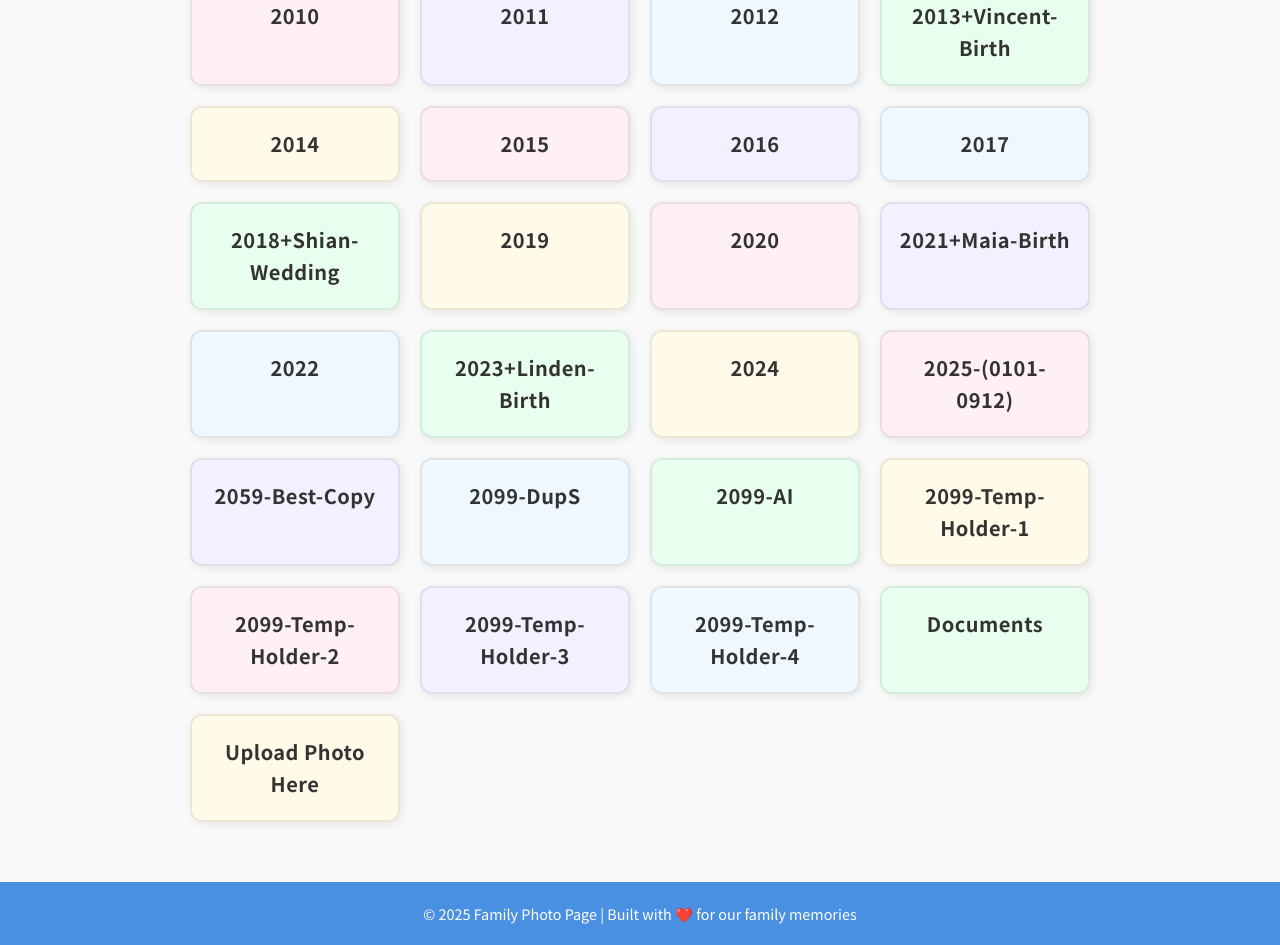
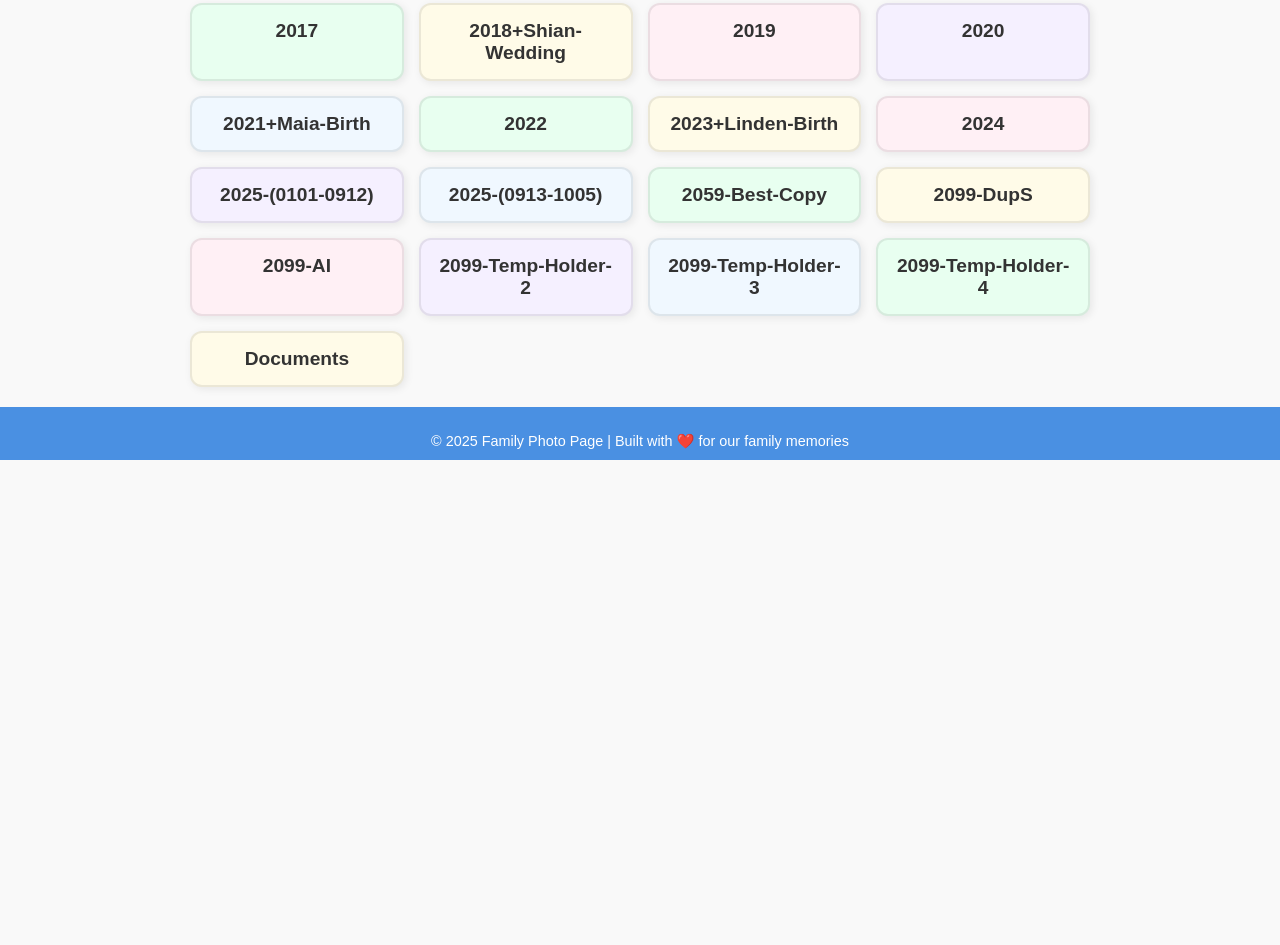
Before and after one commit to Shian2025/Family-Photo, a plain HTML site: page secret.html in a window 1280 px wide. Shown: the part 526-1471 px from the top of the page. After the commit the page ends 986 px from the top, so only its background shows below. Drawn offline with Linux system fonts and the light colour scheme.

Commit message:
Add files via upload

```diff
--- a/secret.html
+++ b/secret.html
@@ -1,20 +1,12 @@
 <!DOCTYPE html>
-<html lang="zh-Hant">
+<html lang="en">
 <head>
     <meta charset="UTF-8">
     <meta name="viewport" content="width=device-width,initial-scale=1">
     <title>My Family Photo</title>
-
-    <!-- Google Font for Traditional Chinese -->
-    <link href="https://fonts.googleapis.com/css2?family=Noto+Sans+TC:wght@400;700&display=swap" rel="stylesheet">
-
     <style>
-        html {
-            scroll-behavior: smooth; /* Smooth scroll */
-        }
-
         body {
-            font-family: "Noto Sans TC", "Microsoft JhengHei", "PingFang TC", "Apple LiGothic", "Arial", sans-serif;
+            font-family: Arial, sans-serif;
             text-align: center;
             background-color: #f9f9f9;
             margin: 0;
@@ -22,7 +14,6 @@
             display: flex;
             flex-direction: column;
             min-height: 100vh;
-            line-height: 1.6; /* improved readability for Chinese text */
         }
 
         header {
@@ -33,7 +24,6 @@
 
         h1, h2 {
             margin: 10px 0;
-            line-height: 1.3; /* better spacing for headings */
         }
 
         main {
@@ -45,24 +35,23 @@
         .album-grid {
             display: grid;
             grid-template-columns: repeat(auto-fit, minmax(200px, 1fr));
-            gap: 20px;
+            gap: 15px;
             max-width: 900px;
-            margin: 40px auto;
+            margin: 0 auto;
         }
 
         /* Base Style */
         .album-link {
             display: block;
-            padding: 20px 15px;
-            font-size: 1.25rem; /* slightly bigger for readability */
+            padding: 15px;
+            font-size: 1.2rem;
             font-weight: bold;
             border-radius: 12px;
             text-decoration: none;
             color: #333;
             border: 2px solid rgba(0, 0, 0, 0.08);
             box-shadow: 2px 2px 8px rgba(0, 0, 0, 0.08);
-            transition: transform 0.2s ease, box-shadow 0.2s ease, background-color 0.3s ease;
-            letter-spacing: 0.5px; /* subtle spacing for clarity */
+            transition: transform 0.2s ease, box-shadow 0.2s ease, background-color 0.2s ease;
         }
 
         /* Hover Effect */
@@ -72,11 +61,11 @@
         }
 
         /* Alternating Pastel Colors */
-        .album-link:nth-child(5n+1) { background-color: #f0f8ff; }
-        .album-link:nth-child(5n+2) { background-color: #e8fff0; }
-        .album-link:nth-child(5n+3) { background-color: #fffbe8; }
-        .album-link:nth-child(5n+4) { background-color: #fff0f5; }
-        .album-link:nth-child(5n+5) { background-color: #f5f0ff; }
+        .album-link:nth-child(5n+1) { background-color: #f0f8ff; } /* light blue */
+        .album-link:nth-child(5n+2) { background-color: #e8fff0; } /* light green */
+        .album-link:nth-child(5n+3) { background-color: #fffbe8; } /* light yellow */
+        .album-link:nth-child(5n+4) { background-color: #fff0f5; } /* light pink */
+        .album-link:nth-child(5n+5) { background-color: #f5f0ff; } /* light purple */
 
         /* Darken on hover for all */
         .album-link:nth-child(5n+1):hover { background-color: #e1f0ff; }
@@ -85,19 +74,11 @@
         .album-link:nth-child(5n+4):hover { background-color: #ffe0ec; }
         .album-link:nth-child(5n+5):hover { background-color: #ece0ff; }
 
-        /* Mobile Responsiveness */
-        @media (max-width: 500px) {
-            .album-link {
-                font-size: 1rem; /* slightly smaller for small screens */
-                padding: 15px 10px;
-            }
-        }
-
         /* Footer */
         footer {
             background-color: #4a90e2;
             color: white;
-            padding: 20px 10px;
+            padding: 10px;
             text-align: center;
             font-size: 0.9rem;
         }
@@ -118,6 +99,8 @@
     <h2>My Google Photos Albums</h2>
 
     <div class="album-grid">
+        <a href="https://photos.app.goo.gl/e8Be4Xaf5vTr2gc4A" target="_blank" class="album-link">臺大校友</a>
+
         <a href="https://photos.app.goo.gl/qG4eQKxUHRX4rojn9" target="_blank" class="album-link">2000-Before</a>
         <a href="https://photos.app.goo.gl/aeEeqGEbWthQ2SyV8" target="_blank" class="album-link">2003-Before</a>
         <a href="https://photos.app.goo.gl/RWkbLMz4hvD1im8X7" target="_blank" class="album-link">2004</a>
@@ -142,19 +125,20 @@
         <a href="https://photos.app.goo.gl/s39rHUTSfamZS1cu5" target="_blank" class="album-link">2023+Linden-Birth</a>
         <a href="https://photos.app.goo.gl/ShRFBtoWyoxCuuN57" target="_blank" class="album-link">2024</a>
         <a href="https://photos.app.goo.gl/bVUhAmELnqPYZrwV9" target="_blank" class="album-link">2025-(0101-0912)</a>
+        <a href="https://photos.app.goo.gl/S8dSAthSfSwnZtoW8" target="_blank" class="album-link">2025-(0913-1005)</a>
         <a href="https://photos.app.goo.gl/5akmDk4LFzF7fyLD8" target="_blank" class="album-link">2059-Best-Copy</a>
         <a href="https://photos.app.goo.gl/MA5hPyKjt6p3FLJG8" target="_blank" class="album-link">2099-DupS</a>
         <a href="https://photos.app.goo.gl/bcCm23pkZRBgG3FN6" target="_blank" class="album-link">2099-AI</a>
-        <a href="https://photos.app.goo.gl/S8dSAthSfSwnZtoW8" target="_blank" class="album-link">2099-Temp-Holder-1</a>
-        <a href="https://photos.app.goo.gl/aFsL3REjwJThKRBP8" target="_blank" class="album-link">2099-Temp-Holder-2</a>
+        <a href="https://photos.app.goo.gl/5akmDk4LFzF7fyLD8" target="_blank" class="album-link">2099-Temp-Holder-2</a>
         <a href="https://photos.app.goo.gl/RzxgAedsfj4esP8T7" target="_blank" class="album-link">2099-Temp-Holder-3</a>
         <a href="https://photos.app.goo.gl/mB3XLiW2ZP97xXRdA" target="_blank" class="album-link">2099-Temp-Holder-4</a>
         <a href="https://photos.app.goo.gl/3PNojQduwRWZ8Rhn7" target="_blank" class="album-link">Documents</a>
-        <a href="https://drive.google.com/drive/folders/1L0BBOpT0977YppVYsWwMgI896tlx1MV1?usp=sharing" target="_blank" class="album-link">Upload Photo Here</a>
+        <BR><BR><BR>
     </div>
 </main>
 
 <footer>
+<BR>
     &copy; 2025 Family Photo Page | Built with ❤️ for our family memories
 </footer>
 
```
